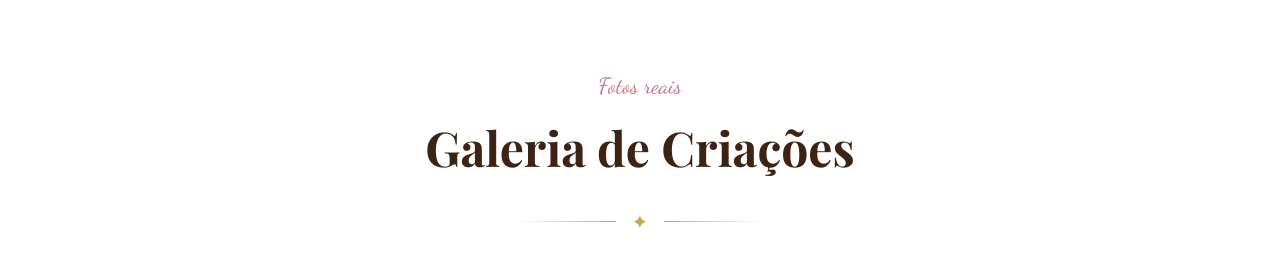
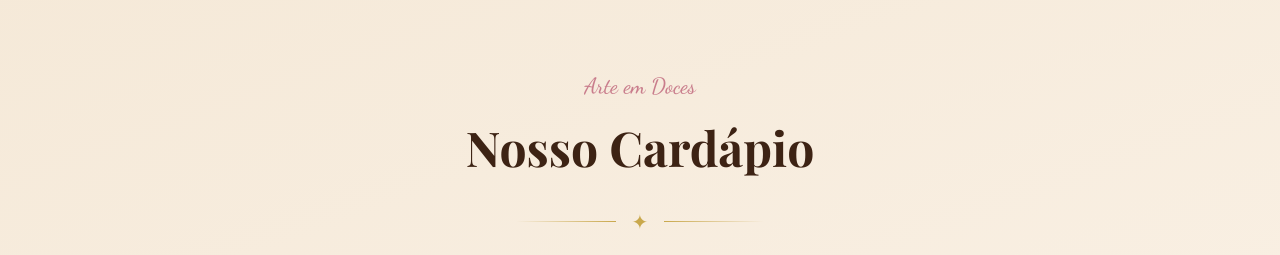
Before and after one commit to kiyoshihino/Bia-Lobo-Doces, a React (Vite) app: page / in a window 1280 px wide. Shown: the part 2542-2797 px from the top of the page. Built offline with nearby package versions, Linux system fonts and the light colour scheme; no server answers; a web font is replaced by a local one.

Commit message:
fix(App): restaura renderizacao de Products na home e corrige ancoragem

```diff
--- a/src/App.tsx
+++ b/src/App.tsx
@@ -11,6 +11,7 @@ import ProductModal from './components/ProductModal'
 import Gallery from './components/Gallery'
 import Testimonials from './components/Testimonials'
 import Contact from './components/Contact'
+import Products from './components/Products'
 import Footer from './components/Footer'
 import Policies from './components/Policies'
 import Dashboard from './components/Dashboard'
@@ -167,6 +168,7 @@ function App() {
         setSelectedCategory(cat)
         setCurrentPage('catalog')
       }} />
+      <Products />
       <Gallery />
       <Testimonials />
       <Contact />
```
Also changed, not shown: 3 other files (tests, documents, lock files or other folders).
